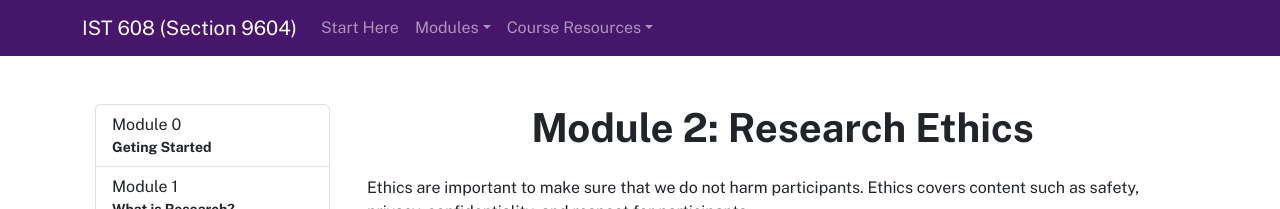
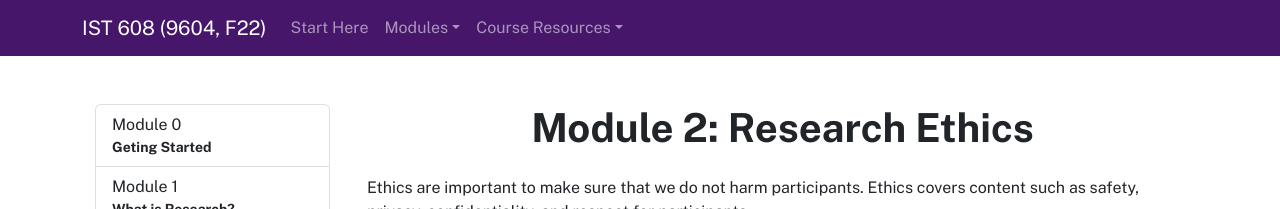
Before and after one commit to loganrath/cist608, a Jekyll site: the page built from module-02.md, in a window 1280 px wide. Shown: the top 209 px of the page. Built offline with Jekyll 4.4.1, drawn with Linux system fonts in a browser that asks for light colours; nearby versions of some CDN libraries.

Commit message:
Update navbar.html

```diff
--- a/_includes/navbar.html
+++ b/_includes/navbar.html
@@ -1,6 +1,6 @@
 <nav class="navbar navbar-expand-sm navbar-dark bg-purple mb-5">
   <div class="container">
-      <a class="navbar-brand text-center" href="{{ site.url }}">IST 608 (Section 9604)</a>
+      <a class="navbar-brand text-center" href="{{ site.url }}">IST 608 (9604, F22)</a>
       <button class="navbar-toggler" type="button" data-toggle="collapse" data-target="#navbarsExample03" aria-controls="navbarsExample03" aria-expanded="false" aria-label="Toggle navigation">
         <span class="navbar-toggler-icon"></span>
       </button>
```
